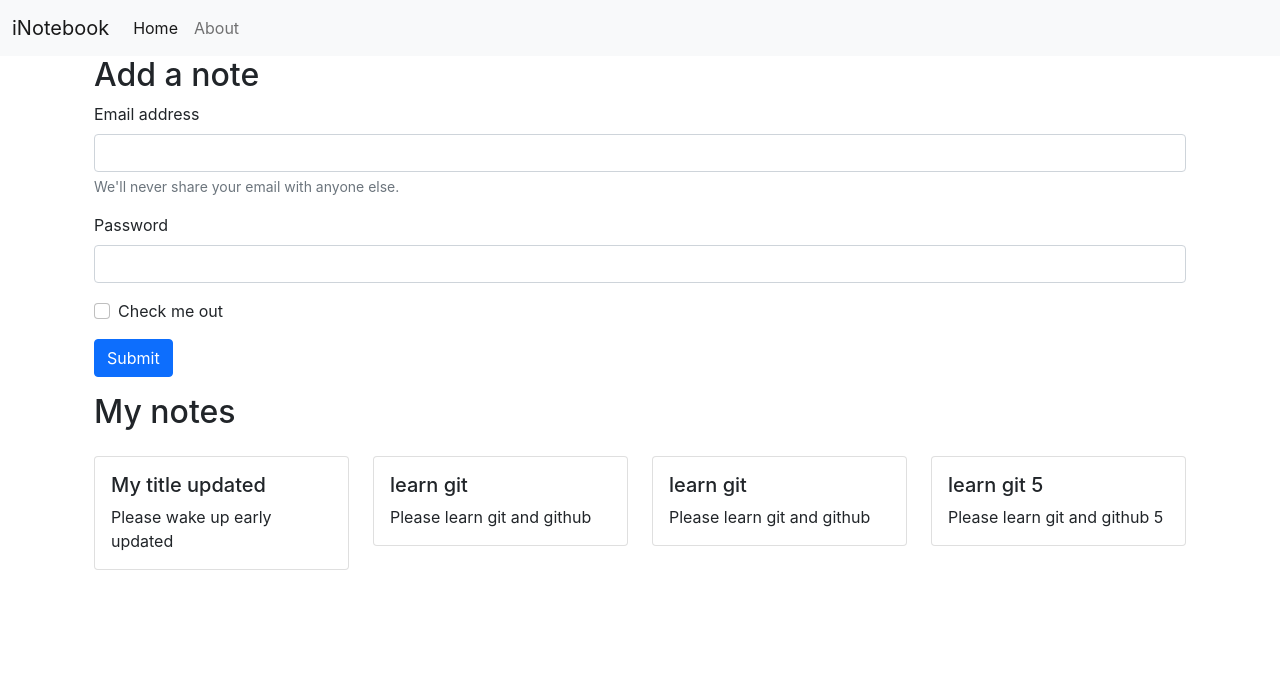
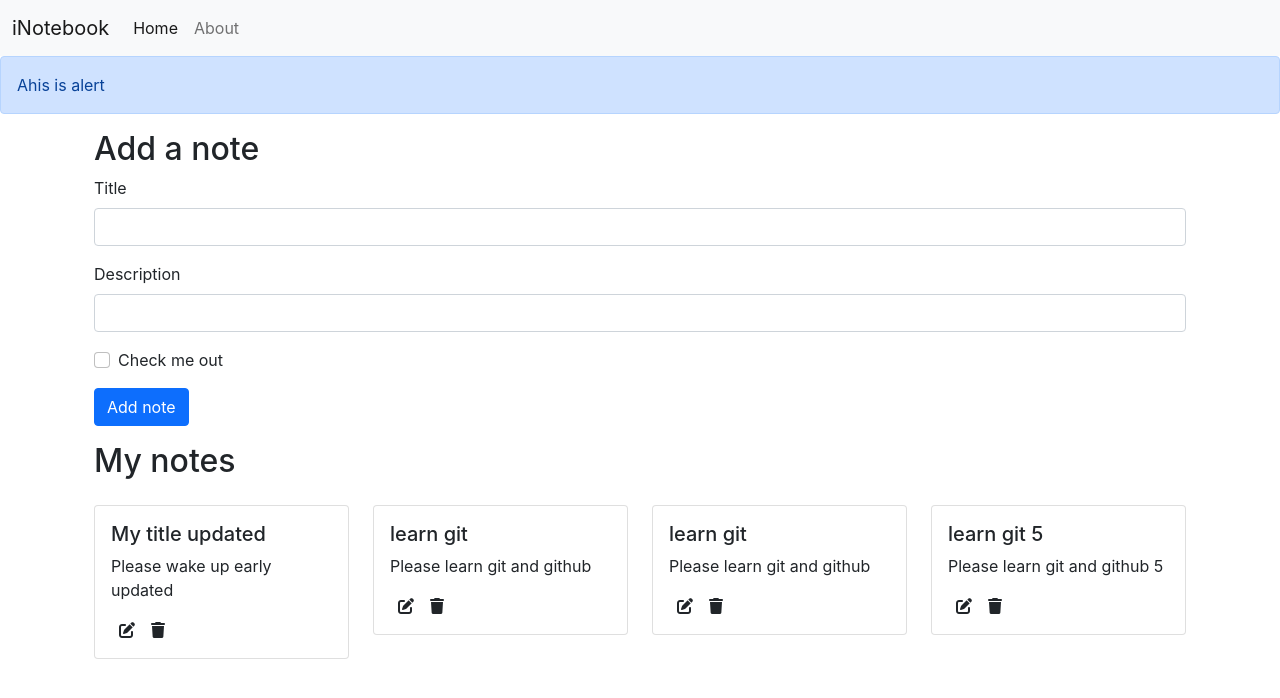
Before and after one commit to mrcoder991/iNotebook-InReact, a React (Create React App) app: page / in a window 1280 px wide. Shown: the top 698 px of the page. Built offline with nearby package versions, Linux system fonts and the light colour scheme.

Commit message:
added addnote funtinoality

```diff
--- a/public/index.html
+++ b/public/index.html
@@ -12,6 +12,7 @@
     <link rel="apple-touch-icon" href="%PUBLIC_URL%/logo192.png" />
     <link rel="manifest" href="%PUBLIC_URL%/manifest.json" />
     <link href="https://cdn.jsdelivr.net/npm/bootstrap@5.1.3/dist/css/bootstrap.min.css" rel="stylesheet" integrity="sha384-1BmE4kWBq78iYhFldvKuhfTAU6auU8tT94WrHftjDbrCEXSU1oBoqyl2QvZ6jIW3" crossorigin="anonymous">
+    <script src="https://kit.fontawesome.com/2fa352428c.js" crossorigin="anonymous"></script>
     <title>iNotebook | The notebook in the cloud</title>
   </head>
   <body>
--- a/src/App.js
+++ b/src/App.js
@@ -4,6 +4,7 @@
 import { Home } from './components/Home';
 import About from './components/About';
 import NoteState from './context/notes/NoteState';
+import { Alert } from './components/Alert';
 
 function App() {
   return (
@@ -11,7 +12,8 @@
     <NoteState>
       <BrowserRouter>
 
-        <Navbar/>
+          <Navbar />
+          <Alert message={"Ahis is alert"}/>
         <div className="container">
           <Routes>
             <Route exact path="/" element={ <Home/> } />
--- /dev/null
+++ b/src/components/Addnote.js
@@ -0,0 +1,35 @@
+import React, {useState, useContext} from 'react'
+import noteContext from "../context/notes/noteContext";
+
+export const Addnote = () => {
+    const context = useContext(noteContext);
+    const { notes, setNotes, addNote } = context;
+    const [note, setNote] = useState({title:"", description: "", tag: "default"});
+    const handleClick = (e) => {
+        addNote(note.title, note.description, note.tag);
+        e.preventDefault();
+    }
+    const onChange = (e) => {
+        setNote({...note, [e.target.name]:e.target.value})
+    }
+    return (
+        <div>
+            <h2>Add a note</h2>
+            <form>
+                <div className="mb-3">
+                    <label htmlFor="title" className="form-label">Title</label>
+                    <input type="text" className="form-control" id="title" name="title" aria-describedby="emailHelp" onChange={onChange}/>
+                </div>
+                <div className="mb-3">
+                    <label htmlFor="description" className="form-label">Description</label>
+                    <input type="text" className="form-control" id="description" name="description" onChange={onChange} />
+                </div>
+                <div className="mb-3 form-check">
+                    <input type="checkbox" className="form-check-input" id="exampleCheck1" />
+                    <label className="form-check-label" htmlFor="exampleCheck1">Check me out</label>
+                </div>
+                <button type="submit" className="btn btn-primary" onClick={handleClick}>Add note</button>
+            </form>
+        </div>
+    )
+}
--- /dev/null
+++ b/src/components/Alert.js
@@ -0,0 +1,9 @@
+import React from "react";
+
+export const Alert = (props) => {
+    return (
+        <div className="alert alert-primary" role="alert">
+           {props.message}
+        </div>
+    );
+};
--- a/src/components/Home.js
+++ b/src/components/Home.js
@@ -1,27 +1,11 @@
 import React from "react";
-import noteContext from "../context/notes/noteContext";
+
 import { Notes } from "./Notes";
 
 export const Home = () => {
     return (
         <div className="container">
-            <h2>Add a note</h2>
-            <form>
-                <div className="mb-3">
-                    <label htmlFor="exampleInputEmail1" className="form-label">Email address</label>
-                    <input type="email" className="form-control" id="exampleInputEmail1" aria-describedby="emailHelp"/>
-                    <div id="emailHelp" className="form-text">We'll never share your email with anyone else.</div>
-                </div>
-                <div className="mb-3">
-                    <label htmlFor="exampleInputPassword1" className="form-label">Password</label>
-                    <input type="password" className="form-control" id="exampleInputPassword1"/>
-                </div>
-                <div className="mb-3 form-check">
-                    <input type="checkbox" className="form-check-input" id="exampleCheck1"/>
-                    <label className="form-check-label" htmlFor="exampleCheck1">Check me out</label>
-                </div>
-                <button type="submit" className="btn btn-primary">Submit</button>
-            </form>
+
             <Notes/>
         </div>
     )
--- a/src/components/Noteitem.js
+++ b/src/components/Noteitem.js
@@ -6,8 +6,10 @@
         <div className="col-md-3 my-3">
             <div className="card">
                 <div className="card-body">
-                <h5 className="card-title">{note.title}</h5>
-                <p className="card-text">{note.description}</p>
+                    <h5 className="card-title">{note.title}</h5>
+                    <p className="card-text">{note.description}</p>
+                    <i className="fa-solid fa-pen-to-square mx-2"></i>
+                    <i className="fa-solid fa-trash mx-2"></i>
                 </div>
             </div>
         </div>
--- a/src/components/Notes.js
+++ b/src/components/Notes.js
@@ -1,16 +1,20 @@
 import React, { useContext } from 'react';
+import { Noteitem } from './Noteitem';
+import { Addnote } from './Addnote';
 import noteContext from "../context/notes/noteContext";
-import { Noteitem } from './Noteitem';
 
 export const Notes = () => {
     const context = useContext(noteContext);
-    const { notes, setNotes } = context;
+    const { notes } = context;
     return (
+        <>
+            <Addnote />
             <div className="row my-3">
                 <h2>My notes</h2>
-            {notes.map((note) =>{
-                return <Noteitem note={note}/>;
+                {notes.map((note) => {
+                    return <Noteitem key={note._id} note={note} />;
                 })}
             </div>
+      </>
     )
 }
--- a/src/context/notes/NoteState.js
+++ b/src/context/notes/NoteState.js
@@ -1,8 +1,7 @@
 import NoteContext from "./noteContext";
 import { useState } from "react";
 
-const NoteState = (props)=>{
-    // const [notes, setNotes] = useState(notesInitial)
+const NoteState = (props) => {
   const notesInitial = [
     {
       "_id": "623f3626d0d61cdf34c871b2",
@@ -43,8 +42,32 @@
 
   const [notes, setNotes] = useState(notesInitial)
 
+  //Add a note
+  const addNote = (title, description, tag) => {
+    //todo api call
+    console.log("adding a new note");
+    const note = {
+      "_id": "62408f0e52d55f57b28f1a13",
+      "user": "623ea852ad10eb4f74bbf410",
+      "title": title,
+      "description": description,
+      "tag": tag,
+      "date": "2022-03-27T16:21:34.590Z",
+      "__v": 0
+    };
+    setNotes(notes.concat(note))
+  }
+  //Edit a note
+  const editNote = () => {
+
+  }
+  //Delete a note
+  const deleteNote = () => {
+
+  }
+
   return (
-        <NoteContext.Provider value={{notes,setNotes}}>
+    <NoteContext.Provider value={{ notes, setNotes , addNote, editNote, deleteNote}}>
       {props.children}
     </NoteContext.Provider>
   )
--- a/src/index.css
+++ b/src/index.css
@@ -17,3 +17,7 @@
   font-family: source-code-pro, Menlo, Monaco, Consolas, 'Courier New',
     monospace;
 }
+
+i{
+  cursor: pointer;
+}
```
Lines whose indentation alone changed are shown as unchanged.
